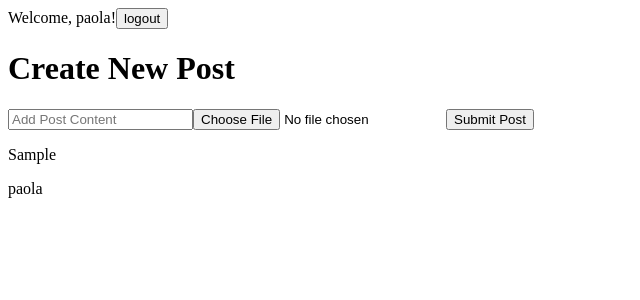
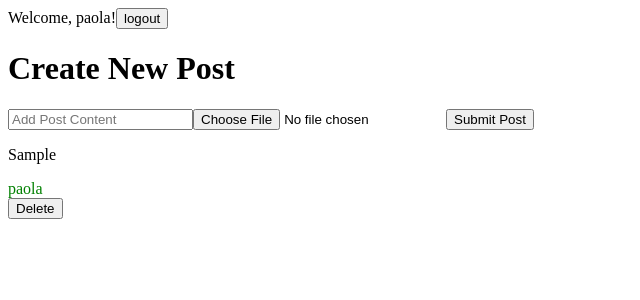
Before and after one commit to PaolaGaray/react-social-media, a React (Create React App) app: page / in a window 1280 px wide. Both pictures are taken after typing "Sample" into the empty fields and a click on the button "Submit Post". Shown: the top 300 px of the page, without its empty margins (0-640 px from the left). Built offline with nearby package versions, Linux system fonts and the light colour scheme.

Commit message:
Add state management system using useReducer and useContext hooks

```diff
--- a/src/App.js
+++ b/src/App.js
@@ -1,13 +1,21 @@
-import React, { useState, useEffect } from 'react';
+import React, { useState, useEffect, createContext, useContext, useReducer } from 'react';
 
 import Login from './components/Login';
 import Header from './components/Header';
 import CreatePost from './components/CreatePost';
 import PostList from './components/PostList';
+import postReducer from './reducer';
 
-export default function App() {
+export const UserContext = createContext();
+export const PostContext = createContext({
+    posts: []
+});
+
+function App() {
+    const initialPostState = useContext(PostContext);
+    const [state, dispatch] = useReducer(postReducer, initialPostState);
+
     const [user, setUser] = useState('paola');
-    const [posts, setPosts] = useState([]);
 
     useEffect(() => {
         document.title = user ? `${user}'s Feed` : "Please Login"
@@ -18,10 +26,14 @@ export default function App() {
     }
 
     return (
-        <>
-            <Header user={user} setUser={setUser}/>
-            <CreatePost user={user} setPosts={setPosts} posts={posts}/>
-            <PostList posts={posts}/>
-        </>
+        <PostContext.Provider value={{ state, dispatch }}>
+        <UserContext.Provider value={user}>
+            <Header  user={user} setUser={setUser}/>
+            <CreatePost  user={user} />
+            <PostList posts={state.posts}/>
+        </UserContext.Provider>
+        </PostContext.Provider>
     )
 }
+
+export default App;
--- a/src/components/CreatePost.js
+++ b/src/components/CreatePost.js
@@ -1,6 +1,10 @@
-import React, { useState, useRef } from 'react'
+import React, { useState, useRef, useContext } from 'react';
 
-export default function CreatePost({ user, setPosts, posts }) {
+import { PostContext } from '../App';
+
+export default function CreatePost({ user }) {
+
+    const { dispatch } = useContext(PostContext);
 
     const [content, setContent] = useState('');
     const [image, setImage] = useState(null);
@@ -8,9 +12,8 @@ export default function CreatePost({ user, setPosts, posts }) {
 
     const handleSubmit = (event) => {
         event.preventDefault();
-        const post = { content, image, user };
-        const newPosts = [post, ...posts];
-        setPosts(newPosts);
+        const post = { content, image, user, id:Date.now() };
+        dispatch({ type: "ADD_POST", payload: { post} })
         setContent("");
         imageInputRef.current.value = '';
     }
--- a/src/components/Post.js
+++ b/src/components/Post.js
@@ -1,6 +1,17 @@
-import React from 'react';
+import React, { useContext } from 'react';
 
-export default function Post({ image, content, user }) {
+import { UserContext, PostContext } from '../App';
+
+export default function Post({ image, content, user, id }) {
+    const currentUser  = useContext(UserContext);
+    const { dispatch } = useContext(PostContext)
+
+    const isCurrentUser = currentUser === user;
+
+    const handleDeletePost = () => {
+        dispatch({ type: "DELETE_POST", payload: { id }})
+    }
+
     return (
         <>
             {image && (
@@ -11,7 +22,8 @@ export default function Post({ image, content, user }) {
                 />
             )}
             <p>{content}</p>
-            <div>{user}</div>
+            <div style= {{ color: isCurrentUser && "green" }}>{user}</div>
+            {isCurrentUser && <button onClick={handleDeletePost}>Delete</button>}
         </>
     )
 }
--- a/src/components/PostList.js
+++ b/src/components/PostList.js
@@ -3,5 +3,5 @@ import React from 'react';
 import Post from './Post';
 
 export default function PostList({ posts }) {
-    return posts.map((post, i) => (<Post key={i} {...post} />))
+    return posts.map(post => (<Post key={post.id} {...post} />))
 }
--- /dev/null
+++ b/src/reducer.js
@@ -0,0 +1,16 @@
+const postReducer = (state, action) => {
+    switch(action.type) {
+        case "ADD_POST": {
+            const newPost = action.payload.post;
+            return { posts: [newPost, ...state.posts] }
+        }
+        case "DELETE_POST": {
+            const deletedPostId = action.payload.id;
+            return { posts: state.posts.filter(post => post.id !== deletedPostId)}
+        }
+        default:
+            return state;
+    }
+}
+
+export default postReducer;
```
Also changed, not shown: 1 other file (tests, documents, lock files or other folders).
